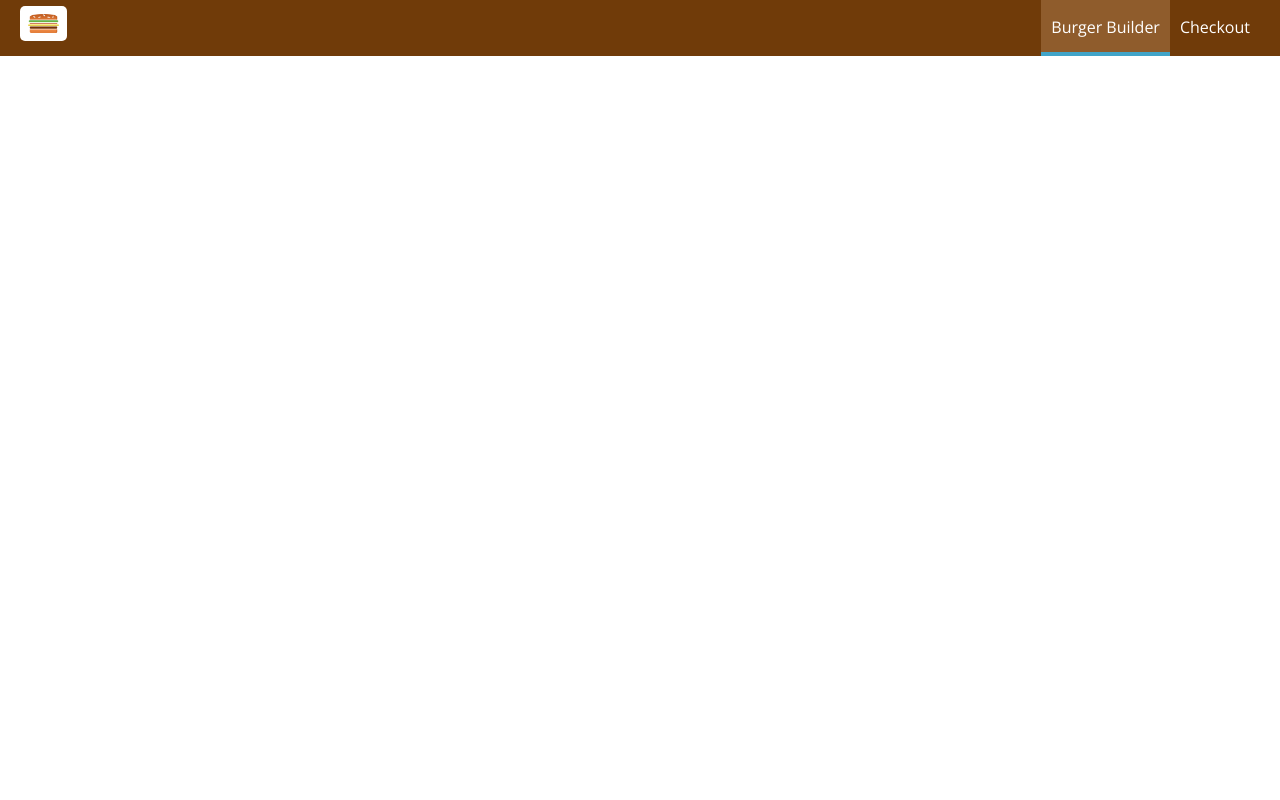
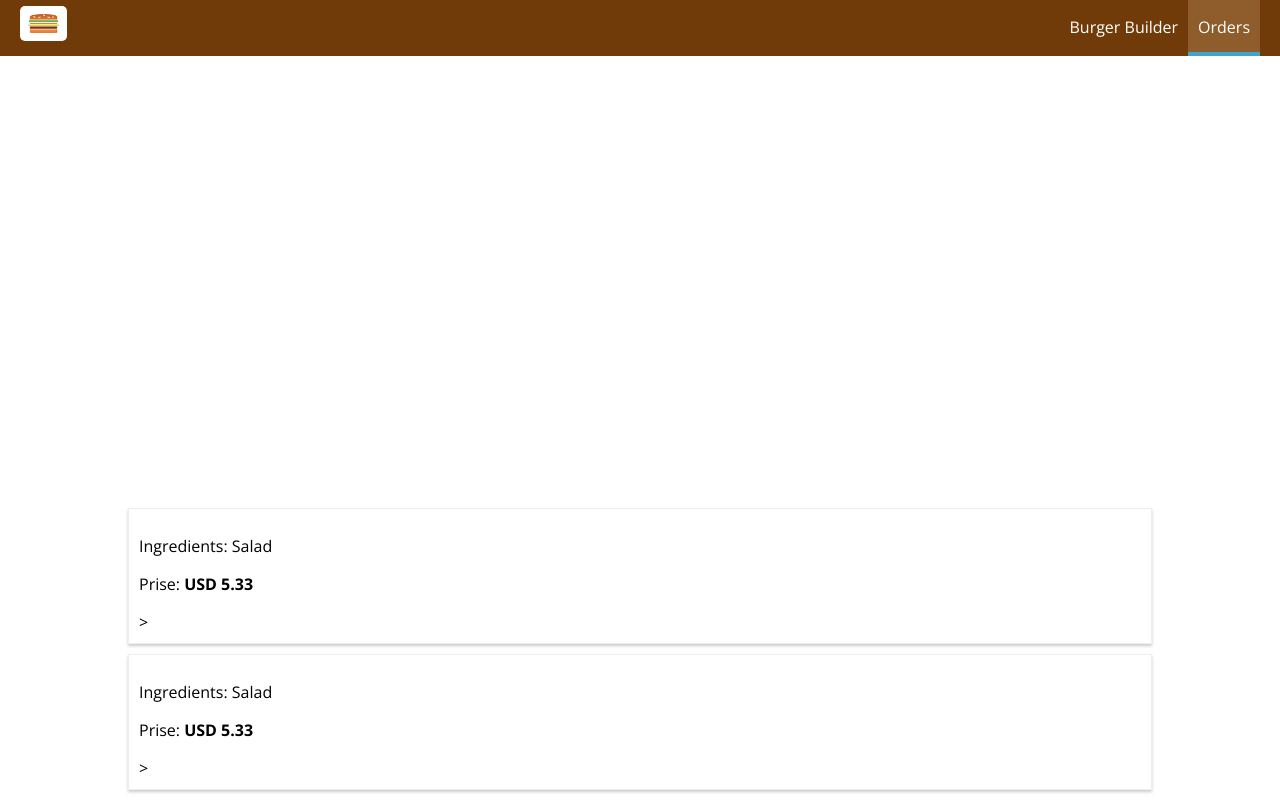
Before and after one commit to IvanDen/burger-builder, a React app: page /orders in a window 1280 px wide. Built offline with nearby package versions, Linux system fonts and the light colour scheme.

Commit message:
Implementing Navigation Links

```diff
--- a/src/App.js
+++ b/src/App.js
@@ -3,6 +3,7 @@
 import BurgerBuilder from "./containers/BurgerBuilder/BurgerBuilder";
 import Checkout from "./containers/Checkout/Checkout";
 import { Route, Switch } from 'react-router-dom';
+import Orders from "./containers/Orders/Orders";
 
 
 class App extends Component {
@@ -11,7 +12,8 @@
 			<div>
 				<Layout>
 					<Switch>
-						<Route path="/checkout" component={Checkout}/>
+						<Route path="/checkout" component={Checkout} />
+						<Route path="/orders" component={Orders} />
 						<Route path="/" exact component={BurgerBuilder}/>
 					</Switch>
 				</Layout>
--- a/src/components/Navigation/Navigationitems/Navigationitem/Navigationitem.js
+++ b/src/components/Navigation/Navigationitems/Navigationitem/Navigationitem.js
@@ -1,10 +1,14 @@
 import React from 'react';
 import classes from './NavigationItem.module.css';
+import {NavLink} from "react-router-dom";
 
 export const NavigationItem = (props) => {
 	return (
 		<li className={classes.NavigationItem}>
-			<a href={props.link} className={props.active ? classes.active : null}>{props.children}</a>
+			<NavLink
+				to={props.link}
+				exact={props.exact}
+				activeClassName={classes.active}>{props.children}</NavLink>
 		</li>
 	);
 
--- a/src/components/Navigation/Navigationitems/Navigationitems.js
+++ b/src/components/Navigation/Navigationitems/Navigationitems.js
@@ -5,8 +5,8 @@
 export const NavigationItems = (props) => {
 	return (
 		<ul className={classes.NavigationItems}>
-			<NavigationItem link="/" active>Burger Builder</NavigationItem>
-			<NavigationItem link="/" >Checkout</NavigationItem>
+			<NavigationItem link="/" exact >Burger Builder</NavigationItem>
+			<NavigationItem link="/orders" >Orders</NavigationItem>
 		</ul>
 	);
 }
--- /dev/null
+++ b/src/components/Order/Order.js
@@ -0,0 +1,14 @@
+import React from 'react';
+import classes from './Order.module.css'
+
+const Order = (props) => {
+
+	return (
+		<div className={classes.Order}>
+			<p>Ingredients: Salad</p>
+			<p>Prise: <strong>USD 5.33</strong></p>>
+		</div>
+	);
+}
+
+export default Order;
--- /dev/null
+++ b/src/components/Order/Order.module.css
@@ -0,0 +1,8 @@
+.Order {
+	width: 80%;
+	border: 1px solid #eee;
+	box-shadow: 0 2px 3px #ccc;
+	padding: 10px;
+	margin: 10px auto;
+	box-sizing: border-box;
+}
--- a/src/containers/Checkout/Checkout.js
+++ b/src/containers/Checkout/Checkout.js
@@ -48,10 +48,11 @@
 			/>
 			<Route
 				path={props.match.path + '/contact-data'}
-				render={() => (
+				render={(props) => (
 					<ContactData
 						ingredients={checkout.ingredients}
 						price={checkout.totalPrice}
+						{...props}
 					/>
 				)} />
 		</>
--- a/src/containers/Checkout/ContactData/ContactData.js
+++ b/src/containers/Checkout/ContactData/ContactData.js
@@ -2,6 +2,7 @@
 import Button from "../../../components/UI/Button/Button";
 import classes from "./ContactData.module.css"
 import axios from "../../../axios-orders";
+import Spinner from "../../../components/UI/Spinner/Spinner";
 
 const ContactData = (props) => {
 	const [contactData , setContactData] = useState({
@@ -41,6 +42,7 @@
 					...contactData,
 					loading: false,
 				});
+				props.history.push('/');
 			})
 			.catch(error => {
 				setContactData({
@@ -51,6 +53,10 @@
 		event.preventDefault();
 	}
 
+	if (contactData.loading) {
+		return <Spinner />
+	}
+	else {
 		return (
 			<div className={classes.ContactData}>
 				<h4>Enter your contact data</h4>
@@ -62,7 +68,8 @@
 					<Button btnType="Success" clicked={orderHandler}>ORDER</Button>
 				</form>
 			</div>
-	)
+		);
+	}
 }
 
 export default ContactData;
--- /dev/null
+++ b/src/containers/Orders/Orders.js
@@ -0,0 +1,16 @@
+import React from 'react';
+import Order from "../../components/Order/Order";
+
+const Orders = (props) => {
+
+
+
+	return (
+		<div>
+			<Order />
+			<Order />
+		</div>
+	);
+}
+
+export default Orders;
```
Lines whose indentation alone changed are shown as unchanged.
